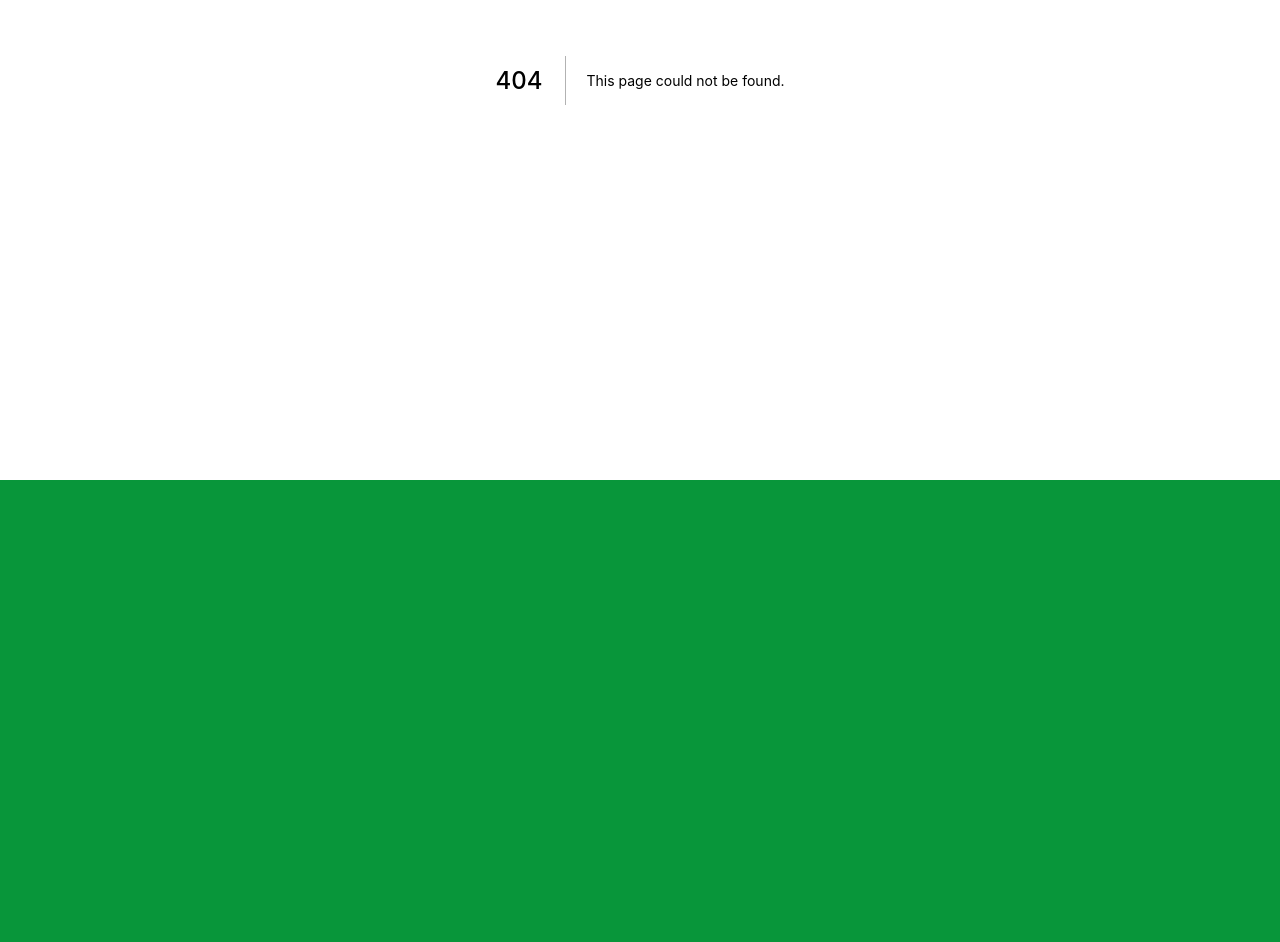
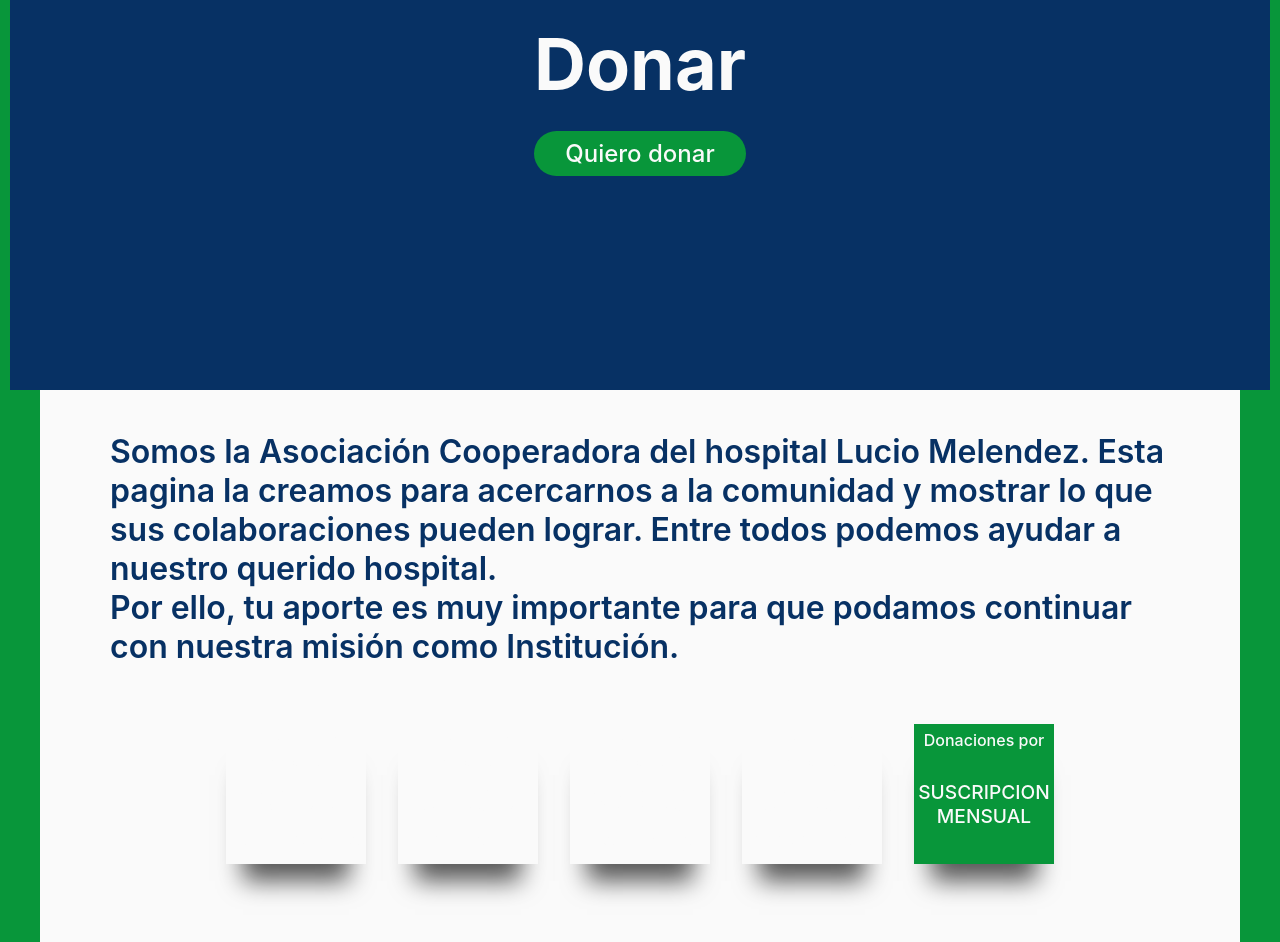
Before and after one commit to JonatanGarbuyo/CooperadoraHospitalLucioMelendez, a Next.js app: page /Contacto in a window 1280 px wide. Before the commit this address had no page. Shown: the part 320-1262 px from the top of the page. Before the commit the page ends 800 px from the top, so only its background shows below. Built offline with nearby package versions, Linux system fonts and the light colour scheme.

Commit message:
spell check

```diff
--- a/components/Banner/index.js
+++ b/components/Banner/index.js
@@ -25,8 +25,9 @@
           <p>TITULAR: <strong>Asociacion Cooperadora Htal. Lucio Melendez</strong></p>
           <p>CBU: <strong>0140082301502900669363</strong></p>
           {/* <p>CVU: <strong>0000003100057315699140</strong></p> */}
-          <p>ALIAS: <strong>coop.lucio.melendez</strong></p>
-          <p>CIUT: <strong>33-67621770-9</strong></p>
+          {/* <p>ALIAS: <strong>coop.lucio.melendez</strong></p> */}
+          <p>ALIAS: <strong>asoc.coop.melendez</strong></p>
+          <p>CUIT: <strong>33-67621770-9</strong></p>
         </div>
       </div>
 
--- a/components/Header/index.js
+++ b/components/Header/index.js
@@ -9,12 +9,18 @@
     setShowNavMenu(!showNavMenu)
   }
 
-  const navItems = ["Nosotros", "Historia", "Donar", "Contacto"]
+  const navItems = [
+    "Home",
+    "Nosotros",
+    // "Historia",
+    "Donar",
+    // "Contacto"
+  ]
 
   const listItems = navItems.map((item, index) => (
     <li key={`item-${index}`} className={styles.menu_item}>
       <a className={styles.menu_item_a}
-        href={ item==="Donar" || item==="Nosotros"? `/${item}`: null }
+        href={ item==="Home"? "/" : `/${item}`}
       >
         {item}
       </a>
--- /dev/null
+++ b/pages/Contacto/index.js
@@ -0,0 +1,138 @@
+import Head from 'next/head'
+
+import Footer from "../../components/Footer";
+import Header from "../../components/Header"
+
+import styles from "./index.module.css";
+
+export default function Donar() {
+
+  return (
+
+    <div className={styles.container}>
+      <Head>
+        <title>Cooperadora Lucio Melendez</title>
+        <link rel="icon" href="/favicon.ico" />
+      </Head>
+
+      <Header />
+
+      <div className={styles.donar_container}>
+        <section id="quiero_donar" className={styles.quiero_donar}>
+          <div>
+            <h1>Donar</h1>
+            <a href="#botones_donaciones_wrapper" target="_self">
+              <p>Quiero donar</p>
+            </a>
+          </div>
+        </section>
+
+        <section id="botones_donaciones" className={styles.botones_donaciones}>
+          <p>Somos la Asociación Cooperadora del hospital Lucio Melendez.
+            Esta pagina la creamos para acercarnos a la comunidad y mostrar lo que sus
+            colaboraciones pueden lograr.
+            Entre todos podemos ayudar a nuestro querido hospital.
+            <br/>Por ello, tu aporte es muy importante para que podamos continuar
+            con nuestra misión como Institución.
+          </p>
+          <div id="botones_donaciones_wrapper" className={styles.botones_donaciones_wrapper}>
+            <a href="https://mpago.la/2eRw8YF" target="_blank" style={{"background-color":"#4d95be;"}}>
+              Donación por única vez
+              <p>$500</p>
+              quinientos pesos
+            </a>
+            <a  href="https://mpago.la/2BFVwq7" target="_blank" style={{"background-color":"#0067a2;"}}>
+              Donación por única vez
+              <p>$1000</p>
+              mil pesos
+            </a>
+            <a  href="https://mpago.la/1sDpGAy" target="_blank" style={{"background-color":"#15b4b5;"}}>
+              Donación por única vez
+              <p>$3000</p>
+              tres mil pesos
+            </a>
+            <a  href="https://mpago.la/11TABB1" target="_blank" style={{"background-color":"#159b97;"}}>
+              Donación por única vez
+              <p>$5000</p>
+              cinco mil pesos
+            </a>
+            <a  href="" target="_blank" className={styles.mensual}>
+              Donaciones por
+              <p>SUSCRIPCION MENSUAL</p>
+            </a>
+          </div>
+        </section>
+
+        <section id="contacto" className={styles.contacto}>
+
+          <h3>
+            PARA MÁS INFORMACIÓN CONTACTARSE A cooperadoraluciomelendez@gmail.com
+          </h3>
+
+
+          {/* <h1>Contacto</h1>
+          <form onSubmit={handleSubmit}>
+            <div>
+              <input type="text" id="name" name="name"
+                placeholder="Ingresa tu nombre" autocomplete="on" size="50" required></input>
+              <svg className={styles.svg_icon} viewBox="0 0 20 20">
+                <path fill="none" d="M14.023,12.154c1.514-1.192,2.488-3.038,2.488-5.114c0-3.597-2.914-6.512-6.512-6.512
+								c-3.597,0-6.512,2.916-6.512,6.512c0,2.076,0.975,3.922,2.489,5.114c-2.714,1.385-4.625,4.117-4.836,7.318h1.186
+								c0.229-2.998,2.177-5.512,4.86-6.566c0.853,0.41,1.804,0.646,2.813,0.646c1.01,0,1.961-0.236,2.812-0.646
+								c2.684,1.055,4.633,3.568,4.859,6.566h1.188C18.648,16.271,16.736,13.539,14.023,12.154z M10,12.367
+								c-2.943,0-5.328-2.385-5.328-5.327c0-2.943,2.385-5.328,5.328-5.328c2.943,0,5.328,2.385,5.328,5.328
+								C15.328,9.982,12.943,12.367,10,12.367z"></path>
+						  </svg>
+            </div>
+
+            <div>
+              <input type="email" id="email" name="email"
+                placeholder="Tu correo electronico" autocomplete="on" required></input>
+              <svg className={styles.svg_icon} viewBox="0 0 20 20">
+							<path fill="none" d="M19.291,3.026c0.002-0.15-0.053-0.301-0.167-0.415c-0.122-0.122-0.286-0.172-0.444-0.161H1.196
+								c-0.16-0.011-0.322,0.039-0.444,0.161C0.637,2.725,0.583,2.875,0.585,3.026c0,0.003-0.002,0.006-0.002,0.009v14.032
+								c0,0.322,0.262,0.584,0.585,0.584h17.54c0.322,0,0.584-0.262,0.584-0.584V3.035C19.292,3.032,19.291,3.029,19.291,3.026z
+								 M17.147,3.619l-7.21,6.251L2.728,3.619H17.147z M18.122,15.896c0,0.323-0.261,0.584-0.584,0.584H2.337
+								c-0.323,0-0.585-0.261-0.585-0.584V4.292l7.732,6.704c0.013,0.017,0.019,0.035,0.034,0.052c0.115,0.114,0.268,0.169,0.419,0.166
+								c0.151,0.003,0.304-0.052,0.419-0.166c0.015-0.017,0.021-0.035,0.034-0.052l7.731-6.704V15.896z"></path>
+						  </svg>
+            </div>
+
+            <div className={styles.consulta}>
+              <textarea id="consulta" name="consulta"
+                placeholder="Dejanos tu consulta"
+                rows="10" cols="40" ></textarea>
+              <svg className={styles.svg_icon} viewBox="0 0 20 20">
+							<path fill="none" d="M12.871,9.337H7.377c-0.304,0-0.549,0.246-0.549,0.549c0,0.303,0.246,0.55,0.549,0.55h5.494
+								c0.305,0,0.551-0.247,0.551-0.55C13.422,9.583,13.176,9.337,12.871,9.337z M15.07,6.04H5.179c-0.304,0-0.549,0.246-0.549,0.55
+								c0,0.303,0.246,0.549,0.549,0.549h9.891c0.303,0,0.549-0.247,0.549-0.549C15.619,6.286,15.373,6.04,15.07,6.04z M17.268,1.645
+								H2.981c-0.911,0-1.648,0.738-1.648,1.648v10.988c0,0.912,0.738,1.648,1.648,1.648h4.938l2.205,2.205l2.206-2.205h4.938
+								c0.91,0,1.648-0.736,1.648-1.648V3.293C18.916,2.382,18.178,1.645,17.268,1.645z M17.816,13.732c0,0.607-0.492,1.1-1.098,1.1
+								h-4.939l-1.655,1.654l-1.656-1.654H3.531c-0.607,0-1.099-0.492-1.099-1.1v-9.89c0-0.607,0.492-1.099,1.099-1.099h13.188
+								c0.605,0,1.098,0.492,1.098,1.099V13.732z"></path>
+						  </svg>
+            </div>
+
+            <div>
+              <input className={styles.submit} type="submit" value="Enviar"></input>
+            </div>
+
+            <div>
+              <p id="confirmation" className={styles.confirmation}
+              style={
+                isConsultaSent ?
+                {display: "inline-block"}:
+                null
+              }>
+                Muchas gracias. Recibimos su mensaje y responderemos en breve.</p>
+            </div>
+          </form> */}
+
+        </section>
+
+      </div>
+
+      <Footer />
+    </div>
+    )
+}
--- /dev/null
+++ b/pages/Contacto/index.module.css
@@ -0,0 +1,170 @@
+.container{
+  composes: container from "/styles/Home.module.css";
+}
+
+.donar_container{
+  width: 100%;
+  max-width: 1200px;
+  background-color: #fafafa;
+  display: flex;
+  justify-content: center;
+  align-items: center;
+  flex-direction: column;
+  padding-bottom: 2em;
+}
+
+.quiero_donar{
+  width: 105%;
+  height: 70vh;
+  background-color: hsl(213deg 87% 21%);
+  color: #fafafa;
+  display: flex;
+  align-items: center;
+  flex-direction: column;
+}
+
+.quiero_donar div {
+  margin-top: 2em;
+  max-width: 100%;
+  text-align: center;
+  font-size: 3em;
+  font-weight: 500;
+}
+
+.quiero_donar div, .quiero_donar h1 {
+  margin: auto;
+}
+
+.quiero_donar p {
+  border-radius: 100px;
+  padding: 0.5rem 1rem;
+  background-color: #08963a;
+  font-size: 0.5em;
+  text-transform: none;
+}
+
+
+
+.botones_donaciones{
+  max-width: 90%;
+}
+
+.botones_donaciones > p {
+  color: hsl(213deg 87% 21%);
+  background-color: #fafafa;
+  padding: 10px;
+  font-size: 2em;
+  font-weight: 600;
+}
+
+.botones_donaciones_wrapper{
+  display: flex;
+  justify-content: center;
+  flex-wrap: wrap;
+  text-align: center;
+  color: #fafafa;
+  font-weight: 500;
+  margin: 2rem;
+}
+
+.botones_donaciones_wrapper a {
+  width: 140px;
+  height: 140px;
+  padding: 6px 1px;
+  transition-duration: 1s;
+  box-shadow: 0px 34px 23px -17px rgb(0 0 0 / 65%);
+  margin: 1rem;
+}
+
+.botones_donaciones_wrapper p {
+  font-size: 2em;
+  margin: 10px;
+}
+
+.mensual{
+  background-color:#08963a;
+}
+
+.mensual p{
+  font-size: 1.2em;
+  margin: 30px 0;
+}
+
+
+
+.contacto{
+  font-size: 2rem;
+  width: 80%;
+  text-align: center;
+}
+
+.contacto h3 {
+  font-size: 2rem;
+}
+
+.contacto form{
+  display: flex;
+  flex-direction: column;
+}
+
+.contacto form div{
+  display: flex;
+  flex-direction: row;
+  align-items: center;
+  justify-content: flex-start;
+  margin: 1rem;
+}
+
+.contacto input{
+  font-size: 0.5em;
+  height: 50px;
+  width: 100%;
+  padding: .375rem .75rem;
+  margin: 0 0.5rem;
+  border: 1px solid #e7e7e7;
+}
+
+.consulta svg{
+  align-self: flex-start;
+  margin-top: 1rem;
+}
+
+.consulta textarea{
+  font-size: 0.5em;
+  width: 100%;
+  padding: .375rem .75rem;
+  margin: 0 0.5rem;
+  border: 1px solid #e7e7e7;
+  height: 176px;
+  font: 400 0.5em Arial;
+}
+
+.submit{
+  background-color:#08963a;
+  color: #fafafa;
+  margin: 10px;
+  max-width: 300px;
+}
+
+.confirmation{
+  border: 1px solid #08963a;
+  padding: 0.5rem;
+  font-size: 0.5em;
+  padding: .375rem .75rem;
+  margin: 0 0.5rem;
+  display: none;
+}
+
+
+
+@media (max-width: 768px) {
+  .botones_donaciones > p {
+    padding: 10px;
+    font-size: 1.5em;
+    font-weight: 500;
+  }
+
+  .contacto h3 {
+    font-size: 1rem;
+  }
+}
--- a/pages/Nosotros/index.js
+++ b/pages/Nosotros/index.js
@@ -78,7 +78,7 @@
             se entregan en las distintas salas, a los pacientes internados que necesiten.
           </p>
 
-          <h3>¿Cómo lo hacemos posible todo esto?</h3>
+          <h3>¿Cómo hacemos posible todo esto?</h3>
           <p>Nuestra principal fuente de recursos son: La invalorable ayuda de los socios Adherentes y Activos que aportan una cuota
             mensual, las Donaciones voluntarias tanto de dinero como de materiales de los vecinos, pacientes, comerciantes y
             empresas de nuestra comunidad. Con la realización de campañas de recaudación a tal efecto, sumado el ingreso mensual
@@ -97,7 +97,7 @@
             y con el incansable esfuerzo y sacrificio que hacen nuestros compañeros del Hospital Lucio Meléndez, que pese a
             las dificultades diarias nunca dejan de brindarse al máximo para con el prójimo, y pese a todo nunca bajan los brazos.
             <br/>Nuestros logros no serian posibles sin el trabajo en equipo que realizamos en conjunto con la Dirección de nuestro
-            Hospital, y principalmente del esfuerzo de los servicios de Mantenimiento, Limpieza y Depósito. <strong>¡A todos ellos
+            Hospital, y principalmente del esfuerzo de los Medicos, Enfermeros, los servicios de Mantenimiento, Limpieza y Depósito. <strong>¡A todos ellos
             les decimos Muchas Gracias de Corazón!</strong>
           </p>
           <p>Por lo expresado anteriormente, analizando dificultades y logros, estamos conformes con nuestra labor,
```
